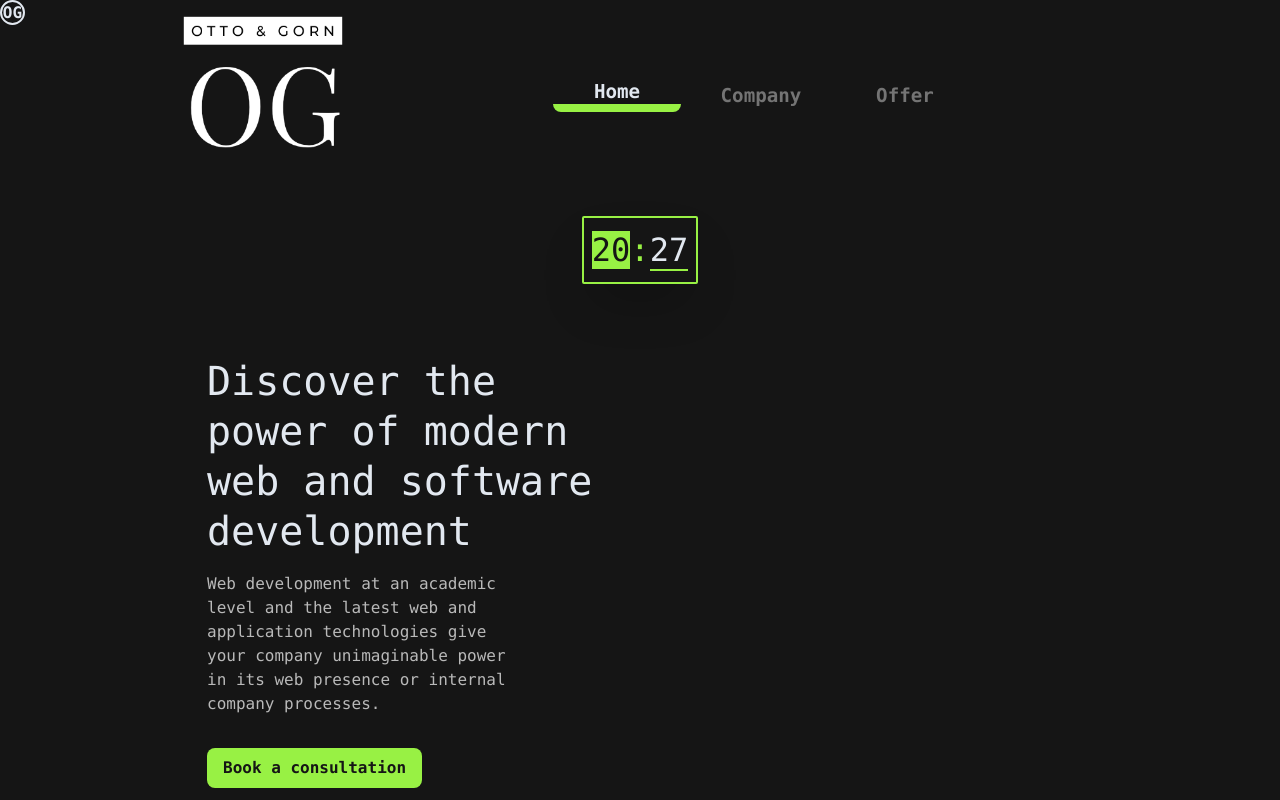
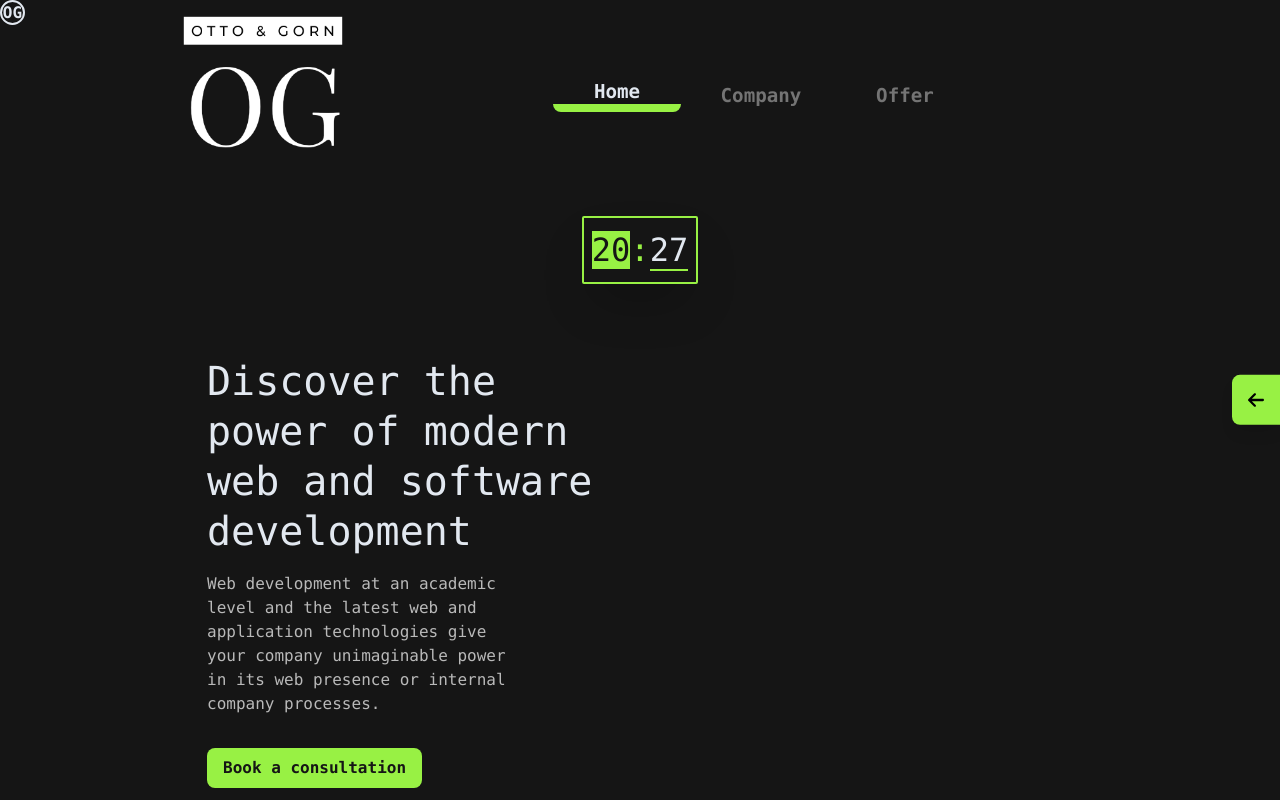
Before and after one commit to OGWebdesign/CompanyPage, a React (Vite) app: page / in a window 1280 px wide. Shown: the top 800 px of the page. Built offline with nearby package versions, Linux system fonts and the light colour scheme.

Commit message:
added arrow

```diff
--- a/src/components/Icons/index.tsx
+++ b/src/components/Icons/index.tsx
@@ -212,3 +212,12 @@ export function GearIcon(props: { className: string }) {
     </svg>
   );
 }
+
+export function LeftArrowIcon(props: { className: string }) {
+  return (
+    <svg xmlns="http://www.w3.org/2000/svg" {...props} viewBox="0 0 448 512">
+      <title>Left Arrow</title>
+      <path d="M9.4 233.4c-12.5 12.5-12.5 32.8 0 45.3l160 160c12.5 12.5 32.8 12.5 45.3 0s12.5-32.8 0-45.3L109.2 288 416 288c17.7 0 32-14.3 32-32s-14.3-32-32-32l-306.7 0L214.6 118.6c12.5-12.5 12.5-32.8 0-45.3s-32.8-12.5-45.3 0l-160 160z"/>
+    </svg>
+  );
+}
--- /dev/null
+++ b/src/components/SideBar/index.tsx
@@ -0,0 +1,12 @@
+import { LeftArrowIcon } from "../Icons";
+
+export const SideBar = () => {
+    return(
+        <div className="fixed w-[3rem] top-1/2 right-0 transform -translate-y-1/2 translate-x-0 hover:translate-x-0 bg-[#98f144] text-[#151515] p-4
+        rounded-l-lg shadow-lg hover:shadow-2xl transition-all duration-300 ease-in-out">
+        <div className="">
+        <LeftArrowIcon className="bg-fill-[#151515]" />
+        </div>
+        </div>
+    );
+}
--- a/src/components/StartSite/index.tsx
+++ b/src/components/StartSite/index.tsx
@@ -4,6 +4,7 @@ import { CardWhite } from "../CardWhite"
 import { Heading } from "../Heading"
 import { LargeCard } from "../LargeCard"
 import { ParagraphOG } from "../ParagraphOG"
+import { SideBar } from "../SideBar"
 import { TechStripe } from "../TechStripe"
 import { TextAndButton } from "../TextAndButton"
 
@@ -16,6 +17,7 @@ export const StartSite = (props: {
 }) => {
   return (
     <div className="animate-fadeIn">
+      <SideBar />
       <Heading headstyle="text-slate-200" heading="Discover the power of modern web and software development" />
       <TextAndButton children={props.TextAndButtonbt}
 
```
Also changed, not shown: src/components/Clock/index.tsx (+8 -0 lines).
